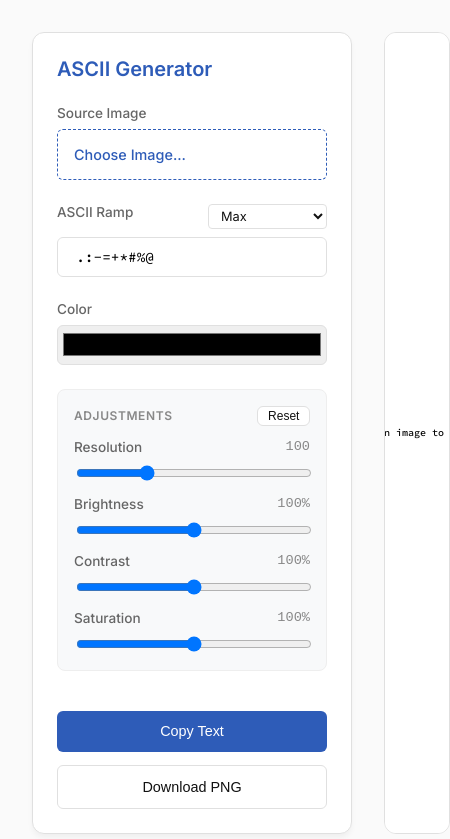
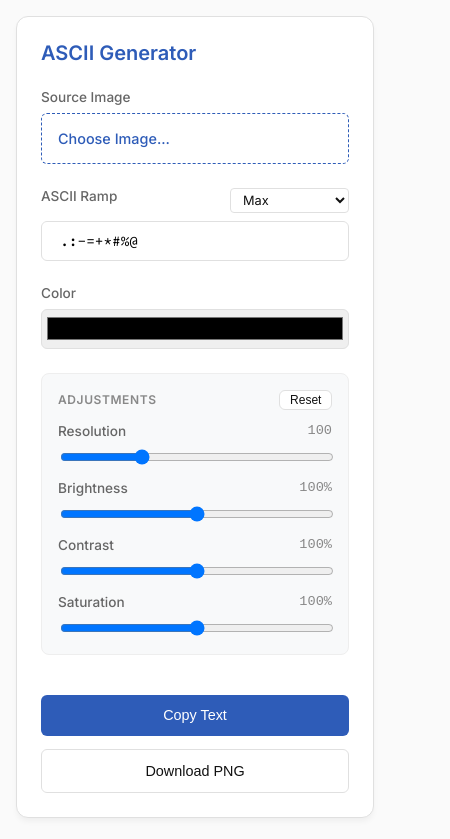
Before and after one commit to 20prateeksingh/ascii-tool, a plain HTML site: page index.html in a window 390 px wide. Shown: the top 839 px of the page, 450 px wide, since content can reach past the window. Drawn offline with Linux system fonts and the light colour scheme.

Commit message:
feat: implement responsive styling for smaller screens.

```diff
--- a/index.html
+++ b/index.html
@@ -221,6 +221,32 @@
         .val-display {
             font-family: monospace;
             color: #888;
+        }
+
+        @media (max-width: 768px) {
+            body {
+                padding: 1rem;
+            }
+
+            .container {
+                grid-template-columns: 1fr;
+                gap: 1.5rem;
+            }
+
+            .controls {
+                position: static;
+                max-height: none;
+            }
+
+            .output-area {
+                min-height: 300px;
+                padding: 1rem;
+            }
+
+            #ascii-output {
+                font-size: 8px;
+                line-height: 8px;
+            }
         }
     </style>
 </head>
```
